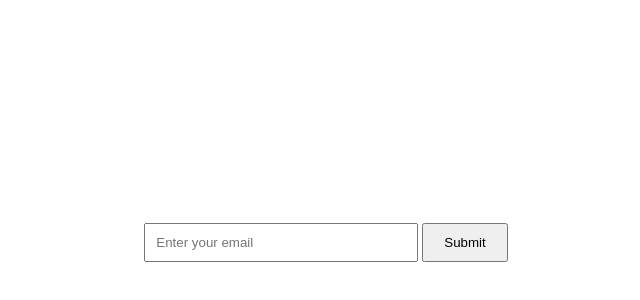
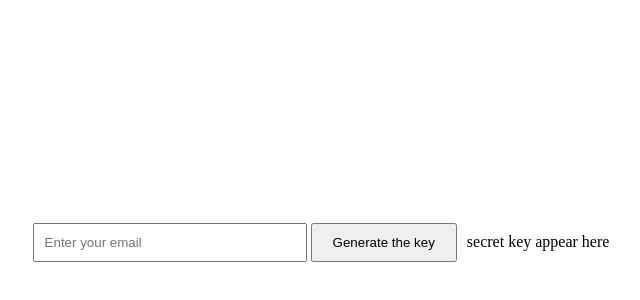
Before and after one commit to johnson-pasanna/testing, a plain HTML site: page index.html in a window 1280 px wide. Shown: the part 158-458 px from the top of the page, without its empty margins (314-954 px from the left). Drawn offline with Linux system fonts and the light colour scheme.

Commit message:
third commit

```diff
--- a/index.html
+++ b/index.html
@@ -1,9 +1,11 @@
 <!DOCTYPE html>
 <html>
   <head>
+    <title>Email Verification</title>
     <link rel="stylesheet" href="style.css" />
   </head>
   <body>
+    </h2>
     <form>
       <input
         type="email"
@@ -11,7 +13,8 @@
         placeholder="Enter your email"
         required
       />
-      <button type="submit">Submit</button>
+      <button type="submit">Generate the key</button>
     </form>
+    <p>secret key appear here</p>
   </body>
 </html>
--- a/style.css
+++ b/style.css
@@ -20,3 +20,7 @@ input[type="email"] {
 button {
   padding: 10px 20px;
 }
+
+p {
+  margin: 10px;
+}
```
